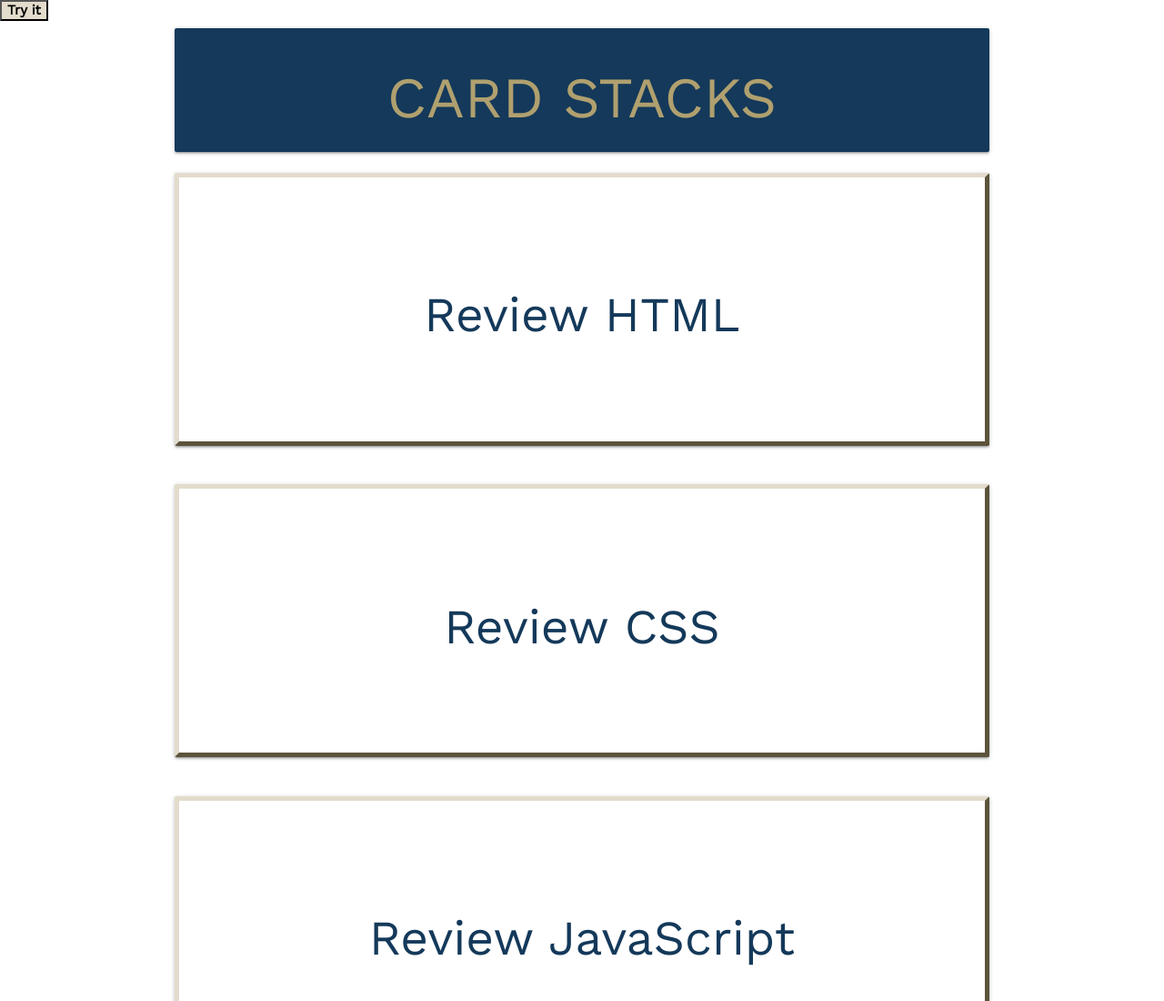
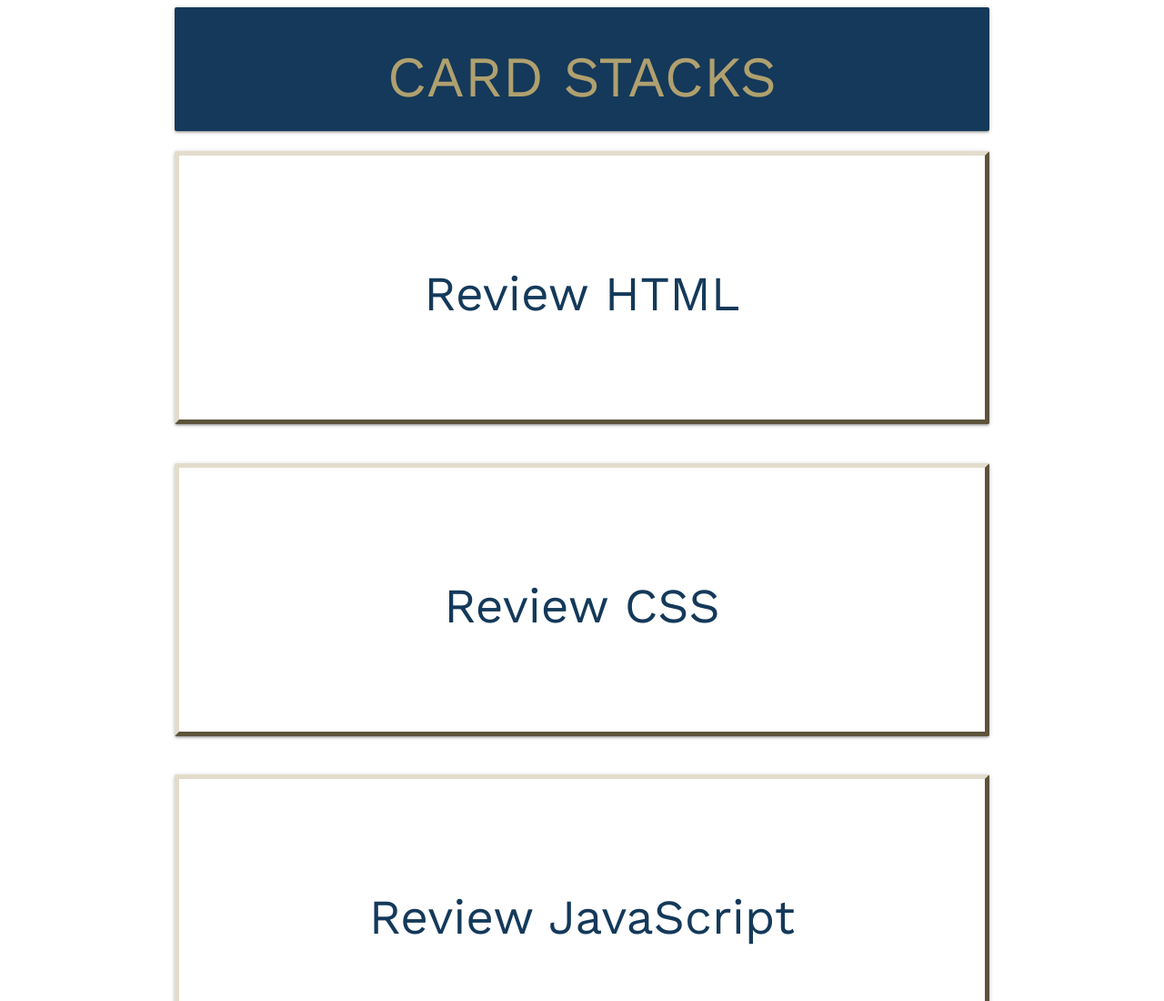
Before and after one commit to elm9/Code_Review_Tool, a plain HTML site: page index.html in a window 1280 px wide. Shown: the top 1100 px of the page at 91% size. Drawn offline with nearby package versions, Linux system fonts and the light colour scheme; no server answers.

Commit message:
all functions go!

```diff
--- a/index.html
+++ b/index.html
@@ -16,7 +16,7 @@
 </head>
 
 <body>
-    <button onclick="changeState()">Try it</button>
+    <!-- <button onclick="changeState()">Try it</button> -->
     <!-- Some sort of header, idk the page seemed like it needed something...
      I'm putting this here as a placeholder, let's talk later about what we actually want  -->
 
@@ -158,6 +158,8 @@
                 <h1 class="center-align">Q & A</h1>
             </div>
         </div>
+
+
         <div class="row">
 
             <div id="cardContain" class="col s10 card large offset-s1">
@@ -174,6 +176,10 @@
             </div>
 
         </div>
+
+        <!-- <p class="center-align">Cards Left</p> -->
+
+
         <div id="reviewContain" class="row">
 
             <button id="review" class="col s5 card small">
```
